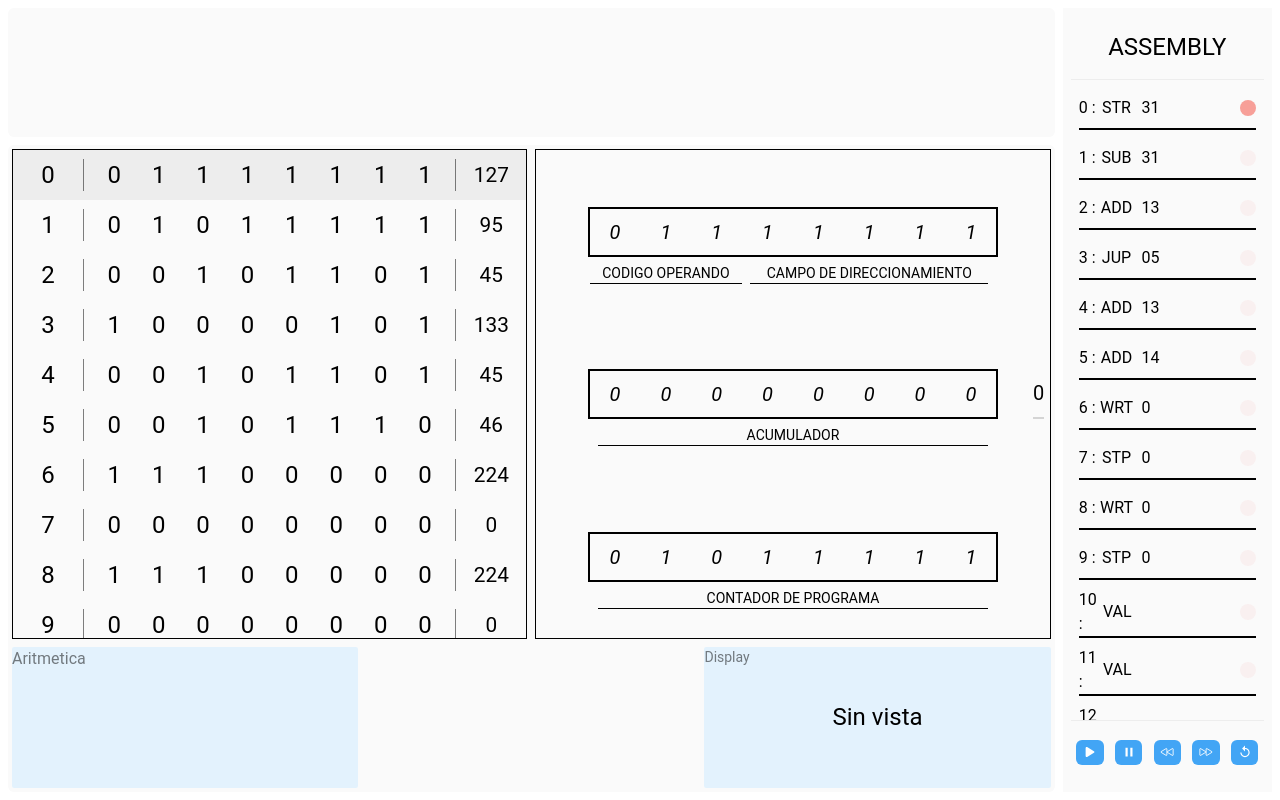
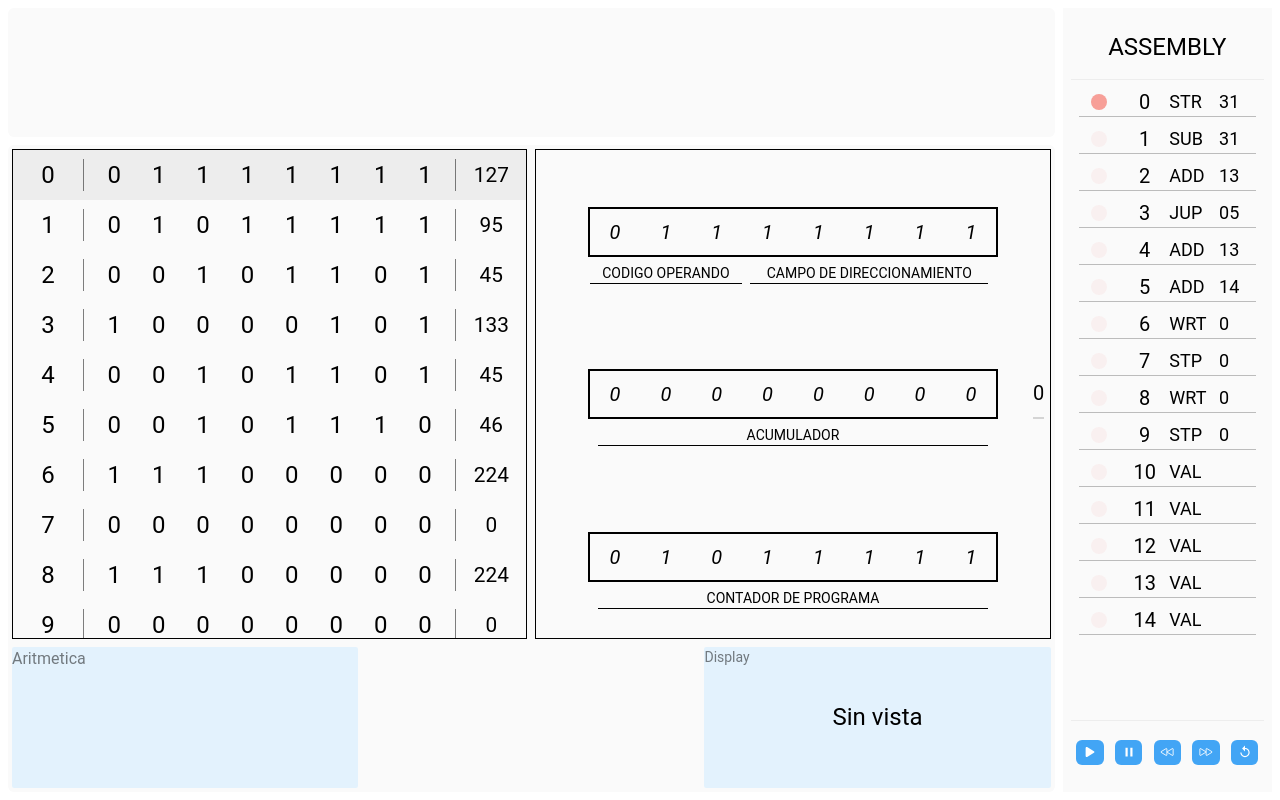
Before and after one commit to Alexis-Julian/PetiComputadora, a React (Vite) app: page / in a window 1280 px wide. Built offline with nearby package versions, Linux system fonts and the light colour scheme.

Commit message:
rersponsive modifiicado

```diff
--- a/src/components/Acumulador.jsx
+++ b/src/components/Acumulador.jsx
@@ -31,7 +31,7 @@ function Acumulador({ acum }) {
           </i>
         );
       })}
-
+      {/*  */}
       <div className="absolute -right-12 h-[50px] flex items-center border-b-2 border-black/15 ">
         {parseInt(acum.join(""), 2)}
       </div>
--- a/src/components/ChangeParameterComputer.jsx
+++ b/src/components/ChangeParameterComputer.jsx
@@ -66,4 +66,5 @@ function ChangeParameterComputer() {
 }
 
 ChangeParameterComputer.propTypes = {};
+
 export default ChangeParameterComputer;
--- a/src/components/Code.jsx
+++ b/src/components/Code.jsx
@@ -5,6 +5,8 @@ import { IoIosPause } from "react-icons/io";
 import { IoPlay } from "react-icons/io5";
 import { MdOutlineReplay } from "react-icons/md";
 import propTypes from "prop-types";
+import ResponsiveInput from "./ResponsiveInput";
+import ResponsiveParagraph from "./ResponsiveParagraph";
 
 function Code({ counterProgram, code }) {
   return (
@@ -21,28 +23,26 @@ function Code({ counterProgram, code }) {
 
           return (
             <li
-              className={`relative w-full flex gap-1 border-b-2  border-b-black items-center`}
+              className={`relative w-full grid grid-cols-4 gap-1 items-center justify-center border-b border-black/25 place-items-center  `}
               key={index}
             >
               <div
-                className={`absolute right-0 size-4 ${
+                className={`size-4 ${
                   counterProgram - 1 == index ? "bg-red-500/50" : "bg-red-500/5"
                 }  rounded-[50%]`}
               ></div>
-              <p className="w-[10%]">{index} :</p>
-              <input
-                className="outline-none h-[40px] w-[20%] bg-transparent text-center cursor-default"
-                type="text"
-                defaultValue={isLetter(inst) ? inst : "VAL"}
-                readOnly
+
+              <ResponsiveParagraph>{index}</ResponsiveParagraph>
+
+              <ResponsiveInput
+                style={"bg-transparent border-none outline-none"}
+                readOnly={true}
+                value={isLetter(inst) ? inst : "VAL"}
               />
-              <input
-                readOnly
-                className="outline-none w-[70%] bg-transparent cursor-default"
-                type="text"
-                defaultValue={isNaN(op) ? inst : op}
-                name=""
-                id=""
+              <ResponsiveInput
+                style={"bg-transparent border-none outline-none"}
+                readOnly={true}
+                value={isNaN(op) ? inst : op}
               />
             </li>
           );
--- /dev/null
+++ b/src/components/ResponsiveInput.jsx
@@ -0,0 +1,30 @@
+import PropTypes from "prop-types";
+
+const ResponsiveInput = ({ placeholder, style, value, readOnly }) => {
+  let styles =
+    "border border-gray-300 rounded-md text-sm md:text-[11px] lg:text-sm xl:text-lg   w-full " +
+    " " +
+    style +
+    (readOnly && " cursor-default");
+
+  /* 2xl:hidden <- 1920x1080 | xl:1360x768 | lg:1024x872 | md:762x872 | mobile  */
+  return (
+    <input
+      type="text"
+      placeholder={placeholder}
+      className={styles}
+      defaultValue={value && value}
+      readOnly={readOnly ? true : false}
+    />
+  );
+};
+
+// Definir PropTypes para el componente
+ResponsiveInput.propTypes = {
+  placeholder: PropTypes.string.isRequired,
+  style: PropTypes.string,
+  value: PropTypes.string,
+  readOnly: PropTypes.bool,
+};
+
+export default ResponsiveInput;
--- /dev/null
+++ b/src/components/ResponsiveParagraph.jsx
@@ -0,0 +1,15 @@
+import PropTypes from "prop-types";
+
+const ResponsiveParagraph = ({ children, style }) => {
+  const styles = "text-sm md:text-[11px] lg:text-sm xl:text-xl " + " " + style;
+  return <p className={styles}>{children}</p>;
+};
+
+// Definir PropTypes para el componente
+ResponsiveParagraph.propTypes = {
+  children: PropTypes.string,
+  text: PropTypes.string.isRequired,
+  style: PropTypes.string,
+};
+
+export default ResponsiveParagraph;
```
